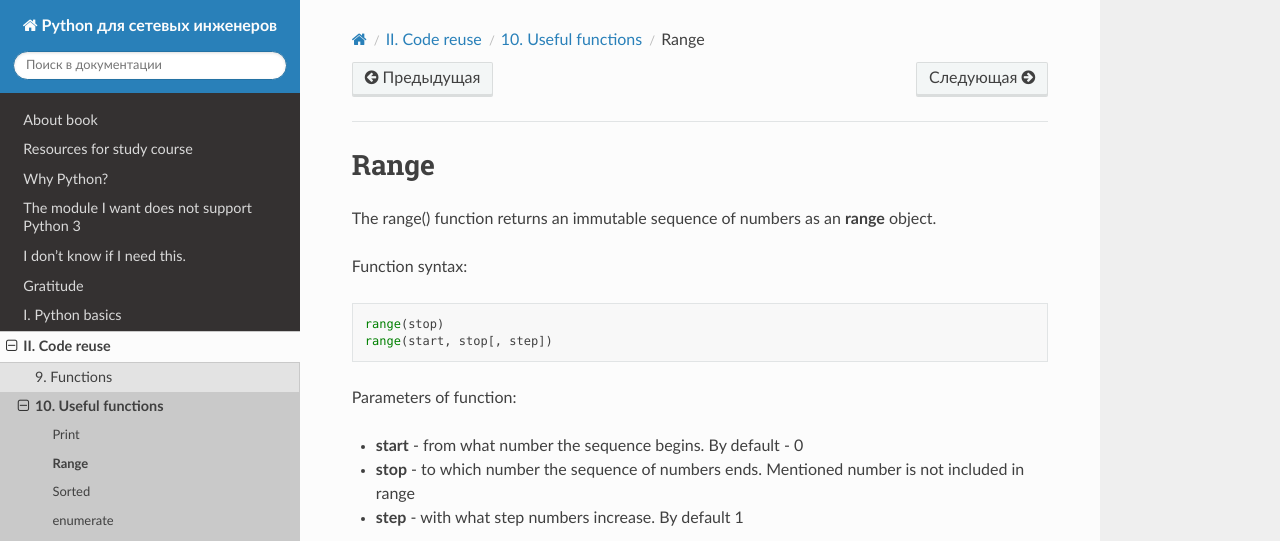
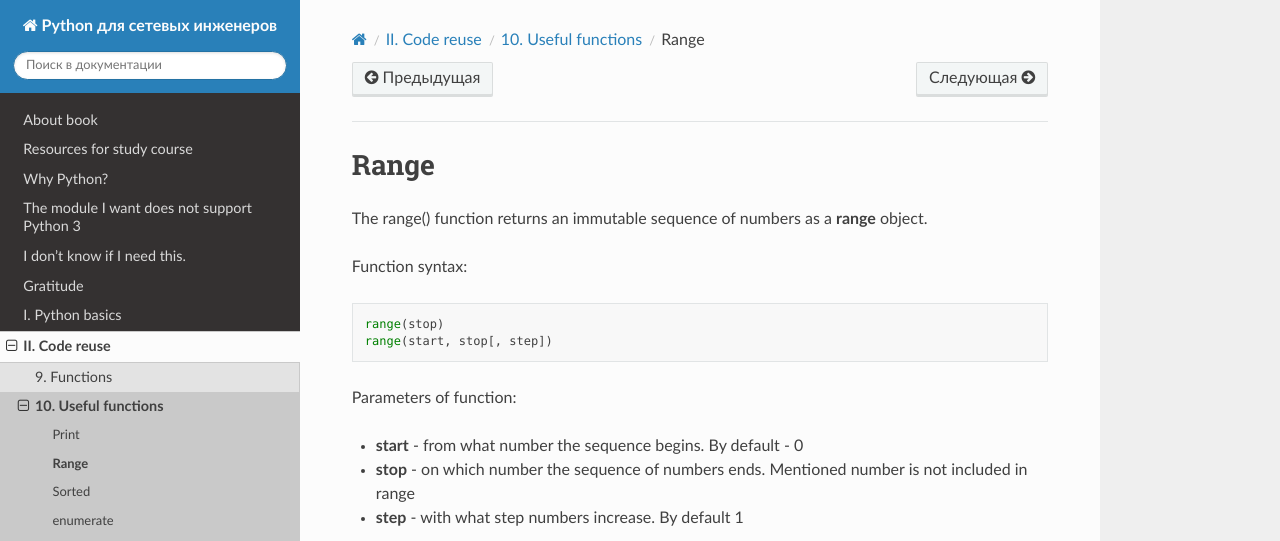
Before and after one commit to Aidar5/nattoeng, a Sphinx documentation site: the page built from docs/source/book/10_useful_functions/range.rst, in a window 1280 px wide and 1400 px high. Shown: the top 541 px of the window. Built offline with Sphinx 7.4.7 and the Read the Docs theme 2.0.0, drawn with Linux system fonts in a browser that asks for light colours; pages that are not in the unit, such as notebooks, are missing from menus; some of the changed text lies outside the part shown.

```diff
--- a/docs/source/book/10_useful_functions/range.rst
+++ b/docs/source/book/10_useful_functions/range.rst
@@ -3,7 +3,7 @@
 Range
 -------------
 
-The range() function returns an immutable sequence of numbers as an **range** object.
+The range() function returns an immutable sequence of numbers as a **range** object.
 
 Function syntax:
 
@@ -15,7 +15,7 @@ Function syntax:
 Parameters of function:
 
 * **start** - from what number the sequence begins. By default - 0
-* **stop** - to which number the sequence of numbers ends. Mentioned number is not included in range
+* **stop** - on which number the sequence of numbers ends. Mentioned number is not included in range
 * **step** - with what step numbers increase. By default 1
 
 The range function stores only **start**, **stop** and **step** values and calculates values as necessary. This means that regardless of the size of range that describes the range() function, it will always occupy a fixed amount of memory.
@@ -66,7 +66,7 @@ In the descending sequence the steps can also be different:
     In [8]: list(range(10, 0, -2))
     Out[8]: [10, 8, 6, 4, 2]
 
-The function supports negative **start** and **stop ** values:
+The function supports negative **start** and **stop** values:
 
 .. code:: python
 
```
Also changed, not shown: other parts of docs/source/book/10_useful_functions/range.rst (+2 -2 lines).
